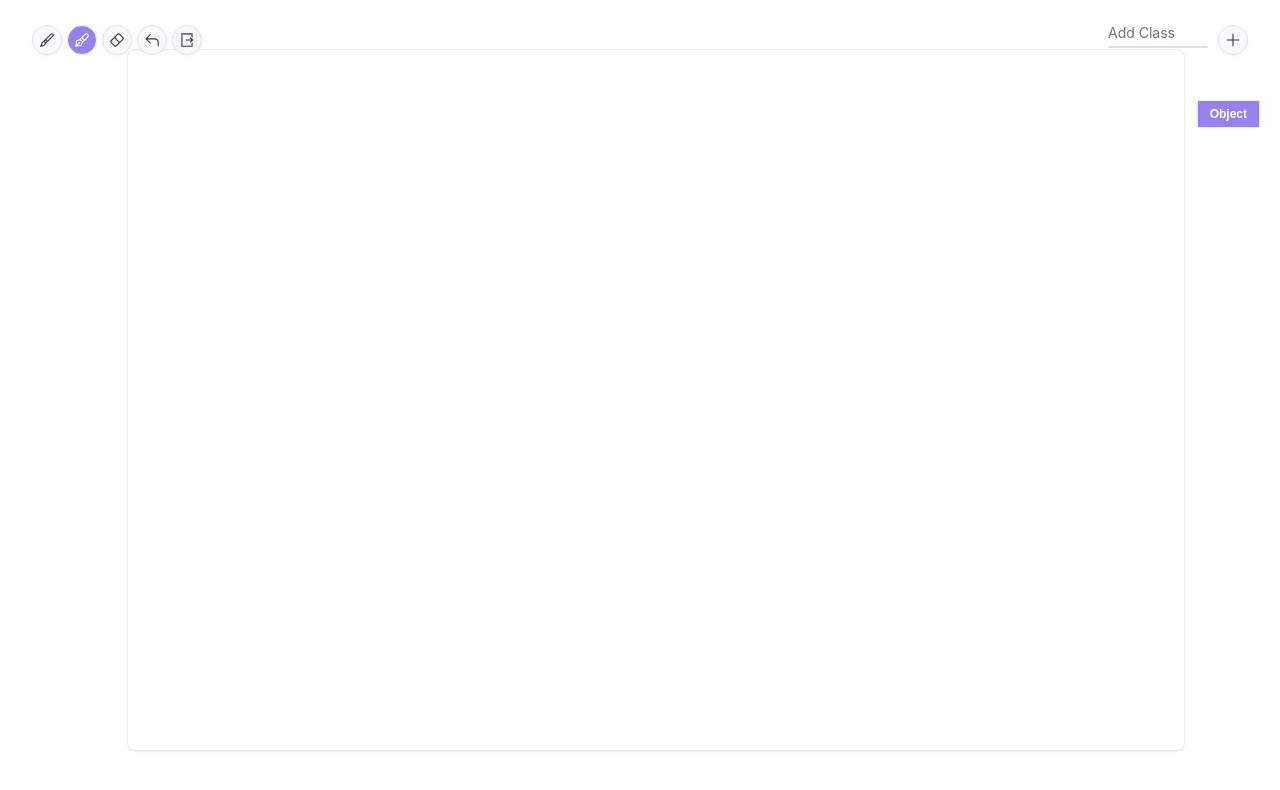
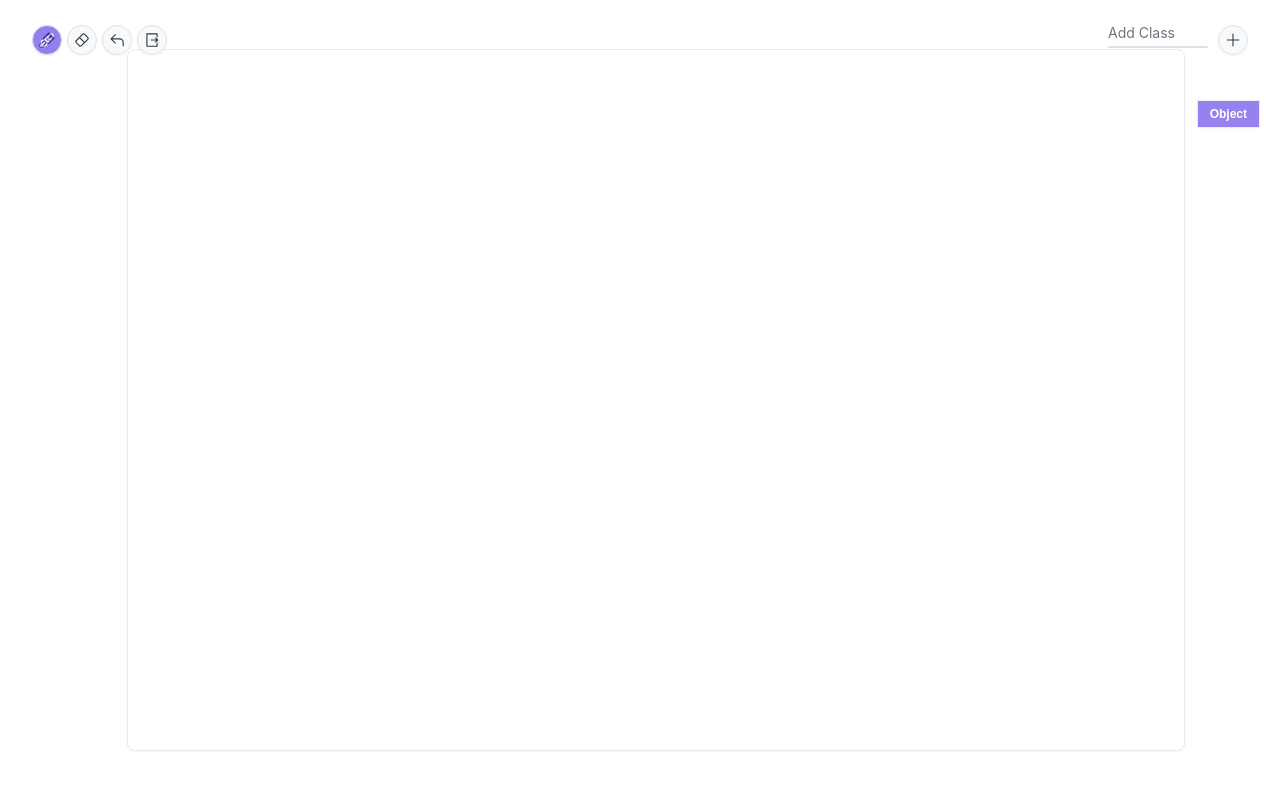
Before and after one commit to LMansoldo/NotePic, a React (Vite) app: page / in a window 1280 px wide. Shown: the top 790 px of the page. Built offline with nearby package versions, Linux system fonts and the light colour scheme.

Commit message:
feat: new brush menu

```diff
--- a/src/components/Annotation/ToolSelector/ToolSelector.module.css
+++ b/src/components/Annotation/ToolSelector/ToolSelector.module.css
@@ -3,5 +3,4 @@
 	flex-direction: row;
 	align-items: center;
 	column-gap: 5px;
-	z-index: 9999;
 }
--- a/src/components/Annotation/ToolSelector/ToolSelector.tsx
+++ b/src/components/Annotation/ToolSelector/ToolSelector.tsx
@@ -1,6 +1,5 @@
-import { Button } from '@components'
+import { Button, Menu } from '@components'
 import {
-	LiaPaintBrushSolid,
 	LiaEraserSolid,
 	LiaPenFancySolid,
 	LiaUndoSolid
@@ -14,15 +13,7 @@ const ToolSelector = () => {
 
 	return (
 		<div className={styles.toolSelector}>
-			<Button
-				onClick={() => dispatch({ type: 'SET_MODE', payload: 'brush' })}
-				disabled={state.selectedClass ? false : true}
-				selected={state.mode === 'brush' ? true : false}
-				size="small"
-				shape="circle"
-			>
-				<LiaPaintBrushSolid />
-			</Button>
+			<Menu />
 			<Button
 				onClick={() => dispatch({ type: 'SET_MODE', payload: 'anchorPen' })}
 				disabled={state.selectedClass ? false : true}
--- a/src/components/Header/Header.module.css
+++ b/src/components/Header/Header.module.css
@@ -7,4 +7,5 @@
 	top: 15px;
 	width: 95%;
 	justify-self: anchor-center;
+	z-index: 999;
 }
--- /dev/null
+++ b/src/components/Menu/Menu.module.css
@@ -0,0 +1,11 @@
+.menu {
+	position: fixed;
+}
+
+.menuContent {
+	display: flex;
+	flex-direction: column;
+	row-gap: 5px;
+	position: absolute;
+	height: 30vh;
+}
--- /dev/null
+++ b/src/components/Menu/Menu.tsx
@@ -0,0 +1,55 @@
+import { useState } from 'react';
+import { Button } from '@components';
+import styles from './Menu.module.css';
+import { LiaBrushSolid } from 'react-icons/lia';
+import { useAnnotations } from '@context';
+
+const Menu = () => {
+	const { state, dispatch } = useAnnotations()
+  const [isActive, setIsActive] = useState(false);
+
+	const handleBrushSizeSelection = (size: number) => {
+		dispatch({ type: 'SET_MODE', payload: 'brush' })
+		dispatch({ type: 'SET_BRUSH_SIZE', payload: size })
+		setIsActive(false)
+	}
+
+  return (
+    <div className={styles.menu}>
+      <Button
+				disabled={state.selectedClass ? false : true}
+				selected={state.mode === 'brush' ? true : false}
+        shape="circle"
+				size='small'
+        onClick={() => setIsActive(true)}
+      >
+       <LiaBrushSolid />
+      </Button>
+      {isActive && <div className={styles.menuContent}>
+								<Button
+									onClick={() => handleBrushSizeSelection(1)}
+									size="small"
+									shape="circle"
+								>
+									<div style={{border: '1px solid #000', width: '3px', height: '3px', borderRadius: '40px', background: "#000"}} />
+								</Button>
+								<Button
+									onClick={() => handleBrushSizeSelection(3)}
+									size="small"
+									shape="circle"
+								>
+									<div style={{border: '1px solid #000', width: '10px', height: '10px', borderRadius: '40px', background: "#000"}} />
+								</Button>
+								<Button
+									onClick={() => handleBrushSizeSelection(10)}
+									size="small"
+									shape="circle"
+								>
+									<div style={{border: '1px solid #000', width: '12px', height: '12px', borderRadius: '40px', background: "#000"}} />
+								</Button>
+				</div>}
+    </div>
+  );
+};
+
+export { Menu }
--- /dev/null
+++ b/src/components/Menu/index.ts
@@ -0,0 +1 @@
+export * from './Menu'
--- /dev/null
+++ b/src/components/Slider/index.ts
@@ -0,0 +1 @@
+export * from './Slider'
--- a/src/components/index.ts
+++ b/src/components/index.ts
@@ -6,3 +6,5 @@ export * from './Annotation/ClassList'
 export * from './Annotation/ClassSelector'
 export * from './Input'
 export * from './Header'
+export * from './Slider'
+export * from './Menu'
```
Also changed, not shown: 1 other file (tests, documents, lock files or other folders).
